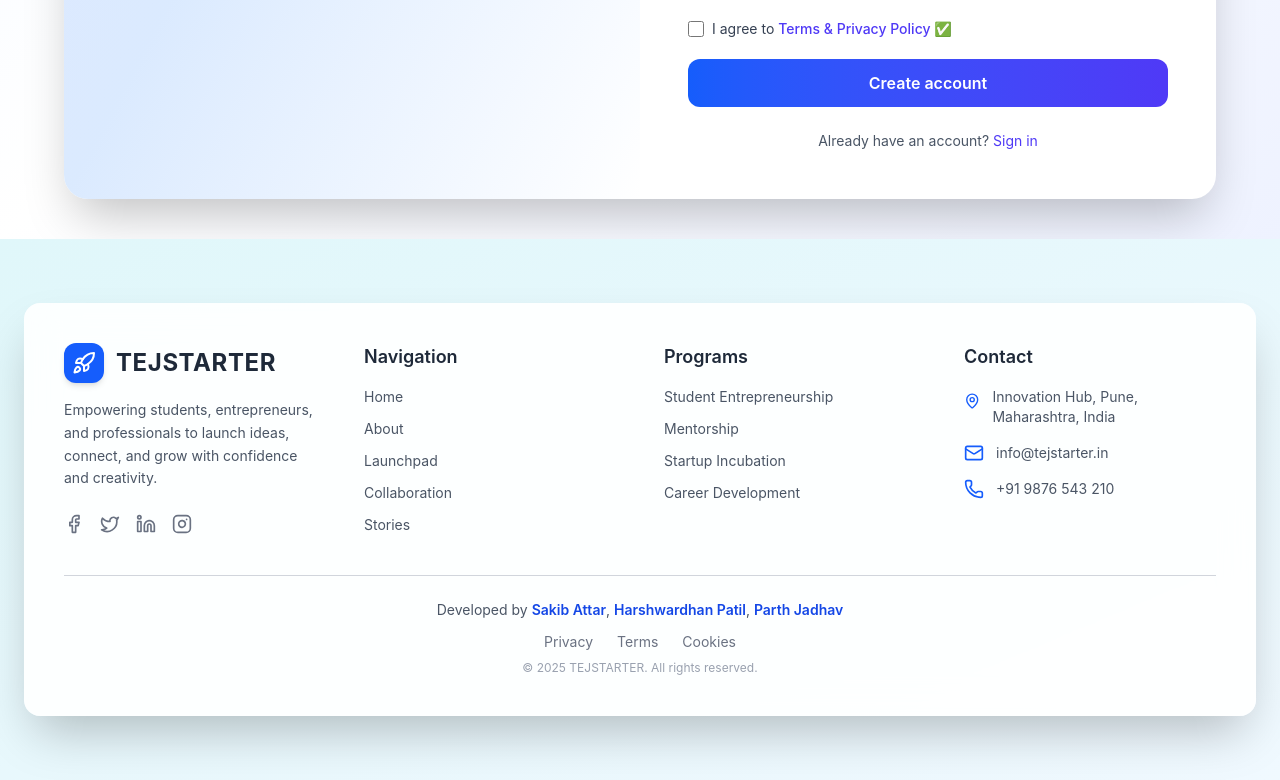
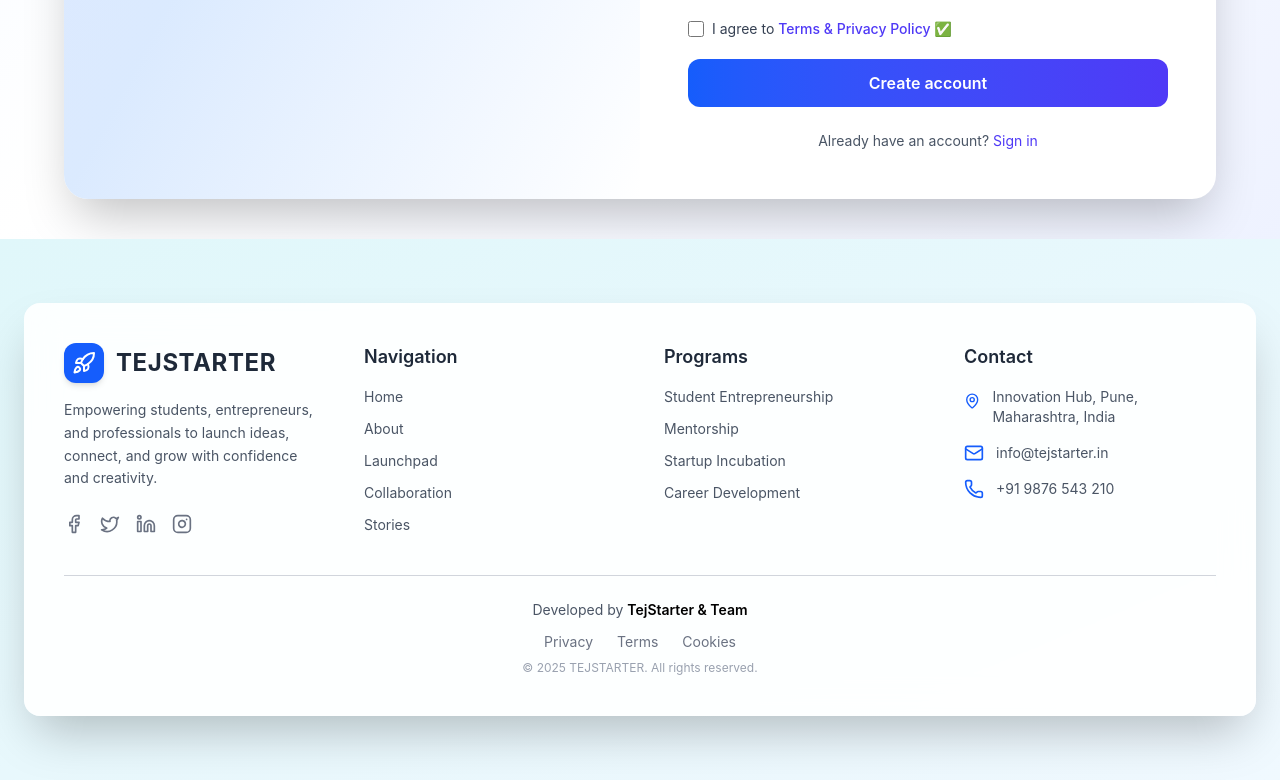
Before and after one commit to Harsh4949/tejstarter-new, a React (Vite) app: page /signup in a window 1280 px wide. Shown: the part 1007-1787 px from the top of the page. Built offline with nearby package versions, Linux system fonts and the light colour scheme.

Commit message:
fix: update favicon path in index.html and modify footer credits to reflect team name

```diff
--- a/index.html
+++ b/index.html
@@ -2,7 +2,7 @@
 <html lang="en">
   <head>
     <meta charset="UTF-8" />
-    <link rel="icon"  href="./src/assets/logo.jpg" />
+    <link rel="icon"  href="./src/assets/tej_logo.png" />
     <meta name="viewport" content="width=device-width, initial-scale=1.0" />
    <title>TEJSTARTER - College Collaboration Platform</title>
     <meta name="description" content="Helping students with placements and entrepreneurship through college collaboration and industry partnerships" />
--- a/src/components/Footer.jsx
+++ b/src/components/Footer.jsx
@@ -136,9 +136,7 @@ const Footer = () => {
           <div className="mt-10 text-center border-t border-gray-300 pt-6">
             <p className="text-gray-600 text-sm mb-3">
               Developed by{' '}
-              <span className="text-blue-700 font-semibold hover:underline cursor-pointer">Sakib Attar</span>,{' '}
-              <span className="text-blue-700 font-semibold hover:underline cursor-pointer">Harshwardhan Patil</span>,{' '}
-              <span className="text-blue-700 font-semibold hover:underline cursor-pointer">Parth Jadhav</span>
+              <span className="text-black font-semibold hover:underline cursor-pointer">TejStarter & Team</span>
             </p>
 
             <div className="flex flex-wrap justify-center gap-6 text-sm text-gray-500 mb-2">
```
